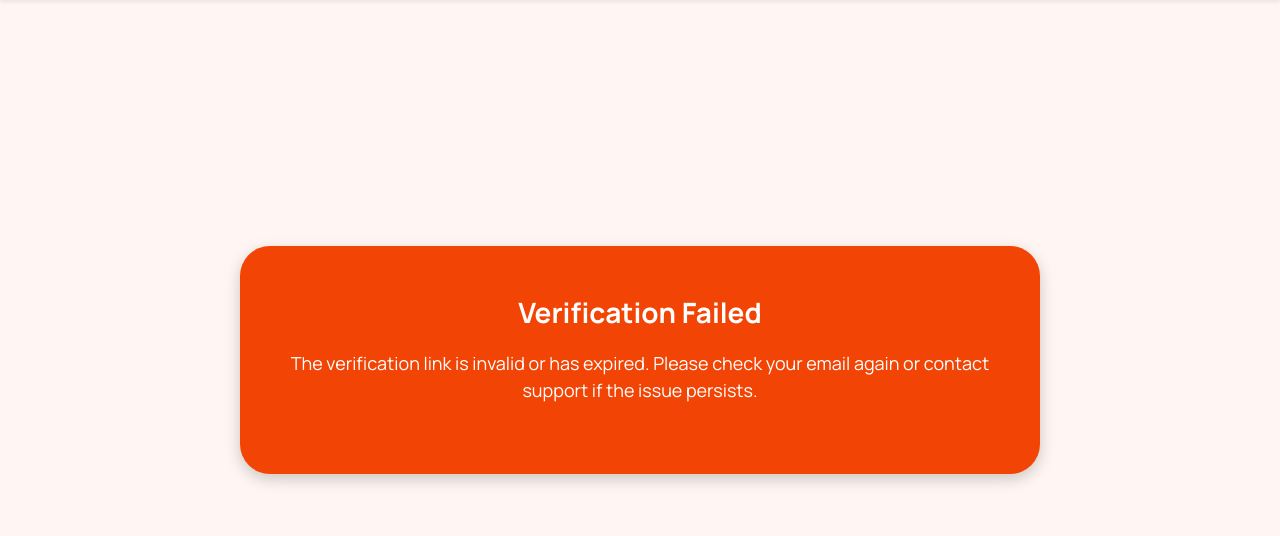
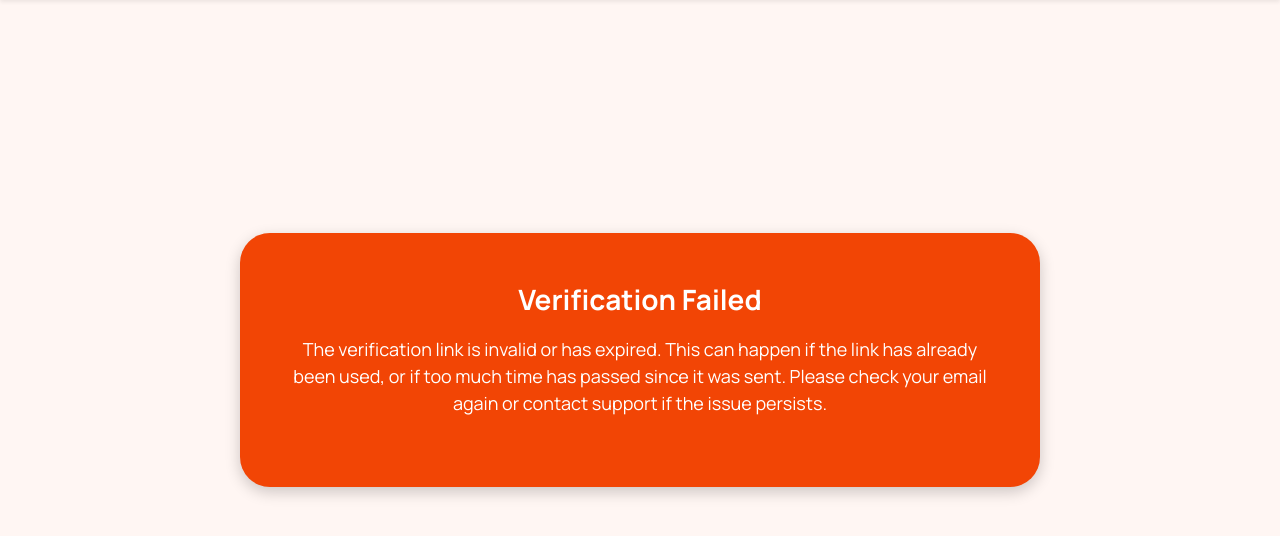
Before and after one commit to Aabumouti03/PixelPerfect, a Django app: page /verify-email-after-sign-up/1/1/ in a window 1280 px wide. Shown: the part 80-616 px from the top of the page. Run offline with Django 5.2, Linux system fonts and the light colour scheme.

Commit message:
Change invalid verification html.

```diff
--- a/users/templates/users/invalid_verification.html
+++ b/users/templates/users/invalid_verification.html
@@ -16,7 +16,10 @@
     <div class="verify-email-container">
         <div class="verify-email-card">
             <h1>Verification Failed</h1>
-            <p>The verification link is invalid or has expired. Please check your email again or contact support if the issue persists.</p>
+            <p>The verification link is invalid or has expired.
+                This can happen if the link has already been used, or if too much time has passed since it was sent.
+                Please check your email again or contact support if the issue persists.</p>
+
         </div>
     </div>
 
```
